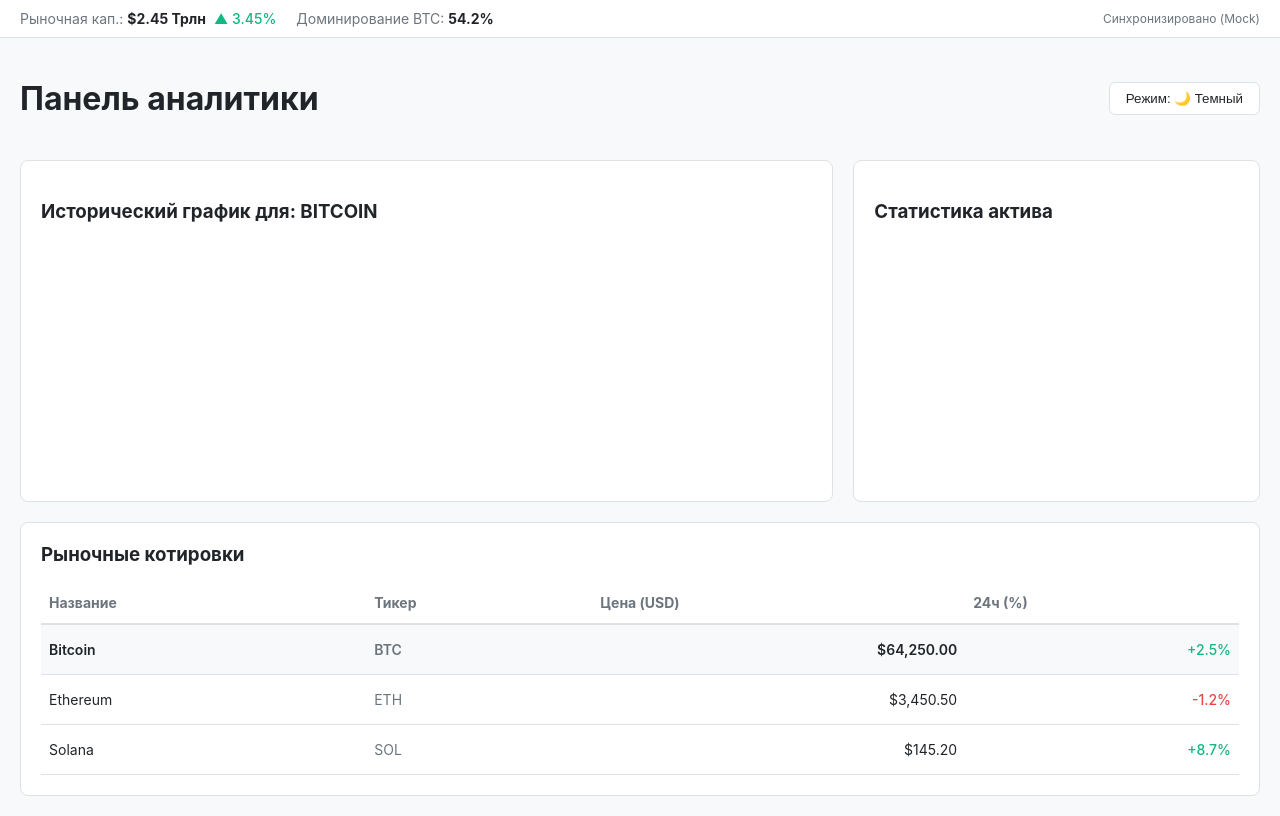
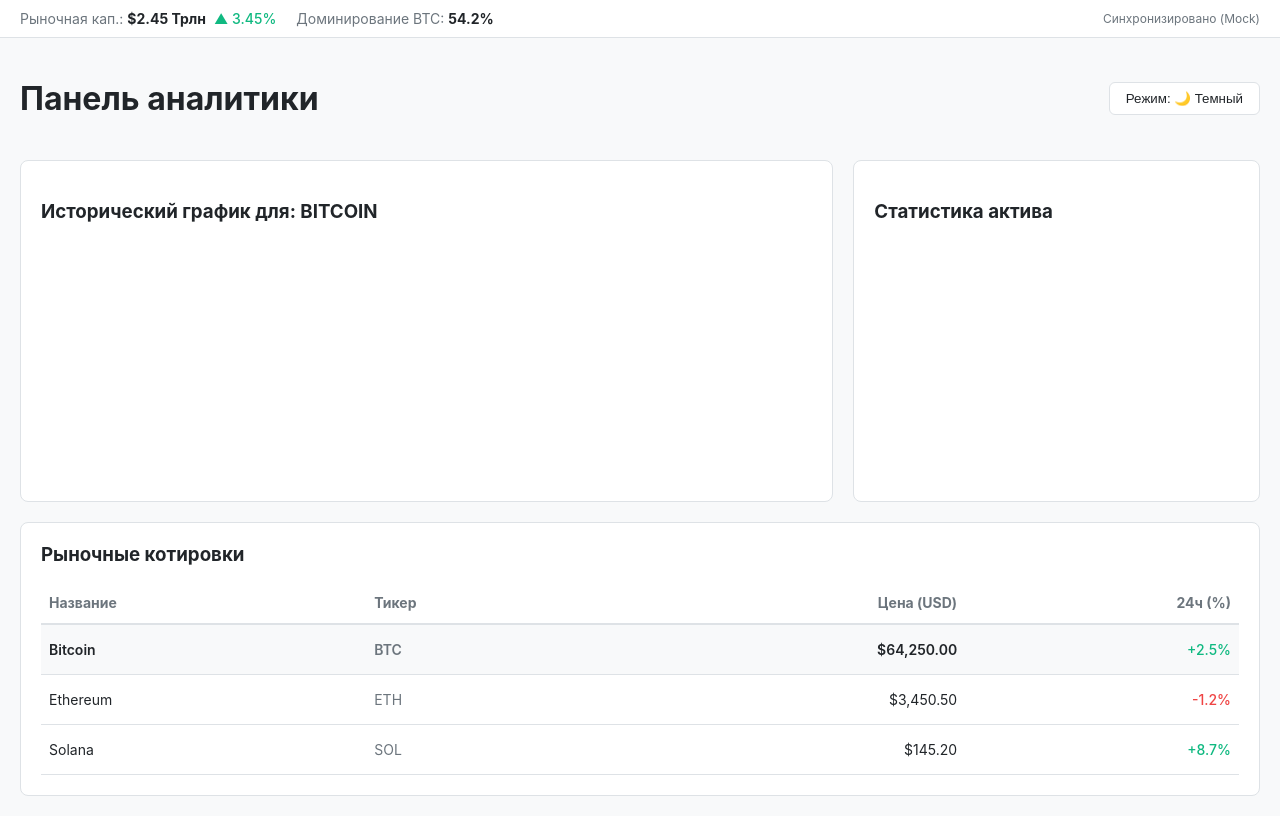
Before and after one commit to Heimtar/crypto-dashboard, a React (Vite) app: page / in a window 1280 px wide. Built offline with nearby package versions, Linux system fonts and the light colour scheme.

Commit message:
fix: align table headers using proper textAlign property

```diff
--- a/src/components/MarketTable.jsx
+++ b/src/components/MarketTable.jsx
@@ -33,10 +33,10 @@
           >
             <th style={{ padding: "12px 8px" }}>Название</th>
             <th style={{ padding: "12px 8px" }}>Тикер</th>
-            <th style={{ padding: "12px 8px", textRight: "right" }}>
+            <th style={{ padding: "12px 8px", textAlign: "right" }}>
               Цена (USD)
             </th>
-            <th style={{ padding: "12px 8px", textRight: "right" }}>24ч (%)</th>
+            <th style={{ padding: "12px 8px", textAlign: "right" }}>24ч (%)</th>
           </tr>
         </thead>
         <tbody>
```
